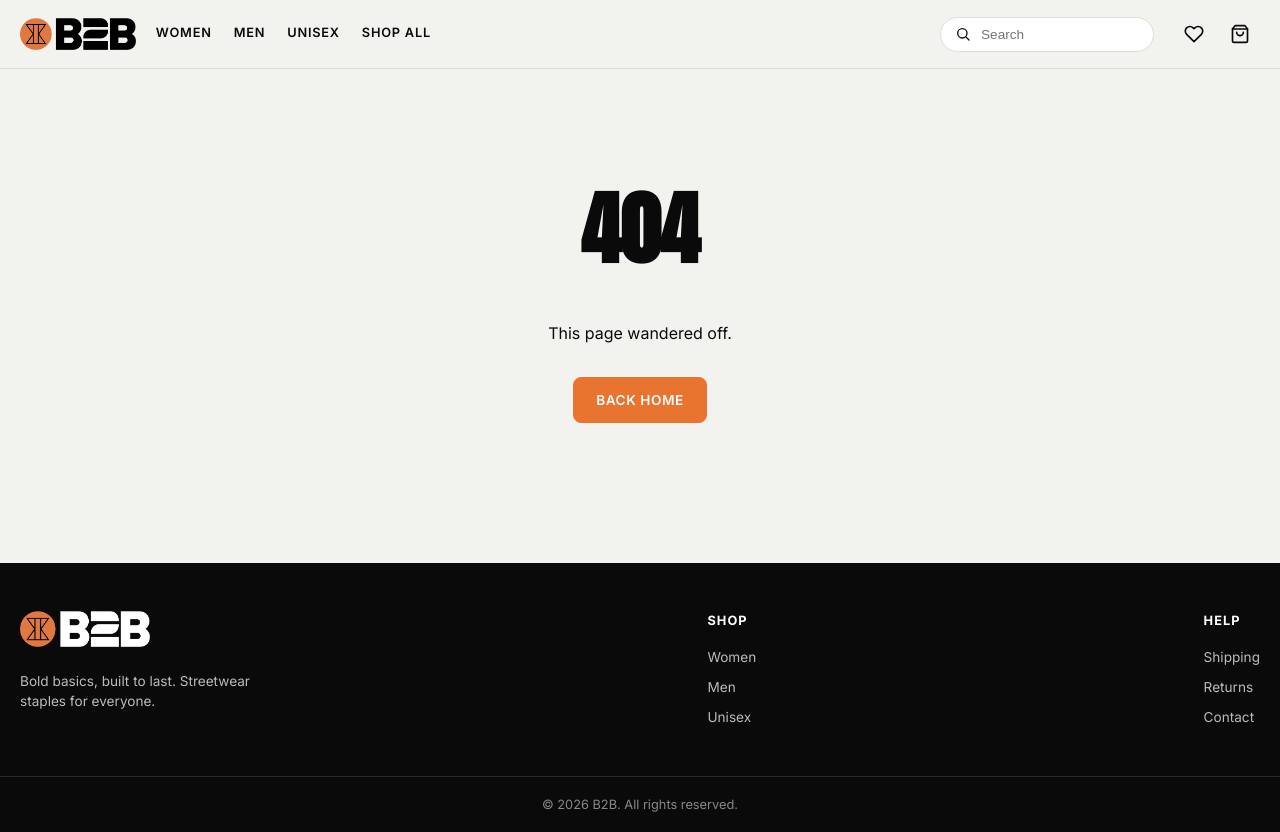
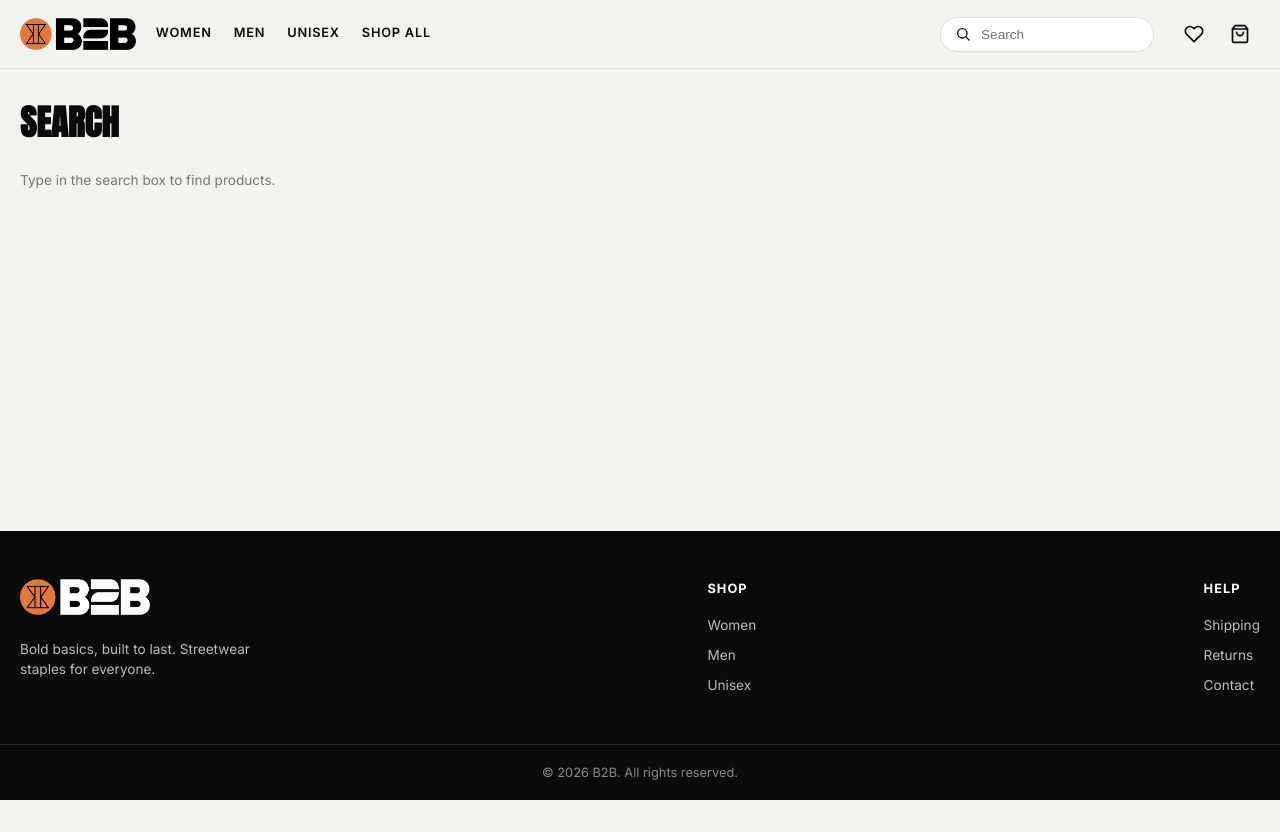
Before and after one commit to Momen2811/E-commerce-Project, a React (Vite) app: page /search in a window 1280 px wide. After the commit the page ends 800 px from the top, so only its background shows below. Built offline with nearby package versions, Linux system fonts and the light colour scheme.

Commit message:
feat: add search results page and route

```diff
--- a/src/App.jsx
+++ b/src/App.jsx
@@ -10,6 +10,7 @@ import ShopPage from './pages/ShopPage.jsx'
 import ProductPage from './pages/ProductPage.jsx'
 import CartPage from './pages/CartPage.jsx'
 import WishlistPage from './pages/WishlistPage.jsx'
+import SearchPage from './pages/SearchPage.jsx'
 import CheckoutPage from './pages/CheckoutPage.jsx'
 import OrderConfirmationPage from './pages/OrderConfirmationPage.jsx'
 import NotFoundPage from './pages/NotFoundPage.jsx'
@@ -29,6 +30,7 @@ export default function App() {
                 <Route path="/product/:slug" element={<ProductPage />} />
                 <Route path="/cart" element={<CartPage />} />
                 <Route path="/wishlist" element={<WishlistPage />} />
+                <Route path="/search" element={<SearchPage />} />
                 <Route path="/checkout" element={<CheckoutPage />} />
                 <Route path="/order-confirmation" element={<OrderConfirmationPage />} />
                 <Route path="*" element={<NotFoundPage />} />
--- /dev/null
+++ b/src/pages/SearchPage.jsx
@@ -0,0 +1,39 @@
+import { useEffect, useMemo, useState } from 'react'
+import { useSearchParams, Link } from 'react-router-dom'
+import { getProducts } from '../lib/cms.js'
+import { searchProducts } from '../lib/search.js'
+import ProductGrid from '../components/ProductGrid.jsx'
+
+export default function SearchPage() {
+  const [searchParams] = useSearchParams()
+  const query = searchParams.get('q') || ''
+  const [all, setAll] = useState([])
+  const [loading, setLoading] = useState(true)
+
+  useEffect(() => {
+    let active = true
+    getProducts().then((p) => { if (active) { setAll(p); setLoading(false) } })
+    return () => { active = false }
+  }, [])
+
+  const results = useMemo(() => searchProducts(all, query), [all, query])
+
+  return (
+    <div className="shop">
+      <div className="shop__head">
+        <h1 className="shop__title">Search</h1>
+      </div>
+      {query
+        ? <p className="shop__count">{results.length} result{results.length === 1 ? '' : 's'} for “{query}”</p>
+        : <p className="shop__count">Type in the search box to find products.</p>}
+      {query && (
+        <ProductGrid products={results} loading={loading} emptyMessage={`No products match “${query}”.`} />
+      )}
+      {query && !loading && results.length === 0 && (
+        <div style={{ textAlign: 'center', marginTop: 16 }}>
+          <Link to="/shop" className="btn btn--primary">Browse all products</Link>
+        </div>
+      )}
+    </div>
+  )
+}
```
